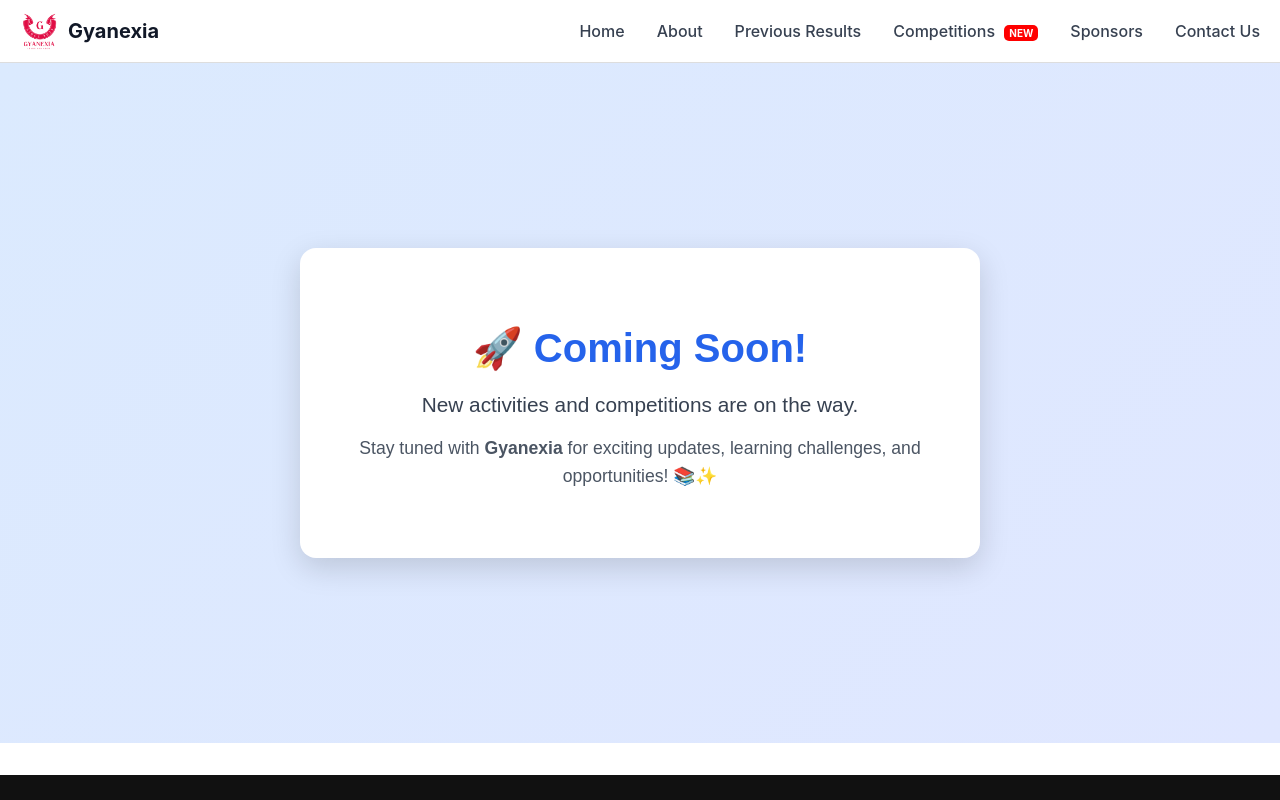
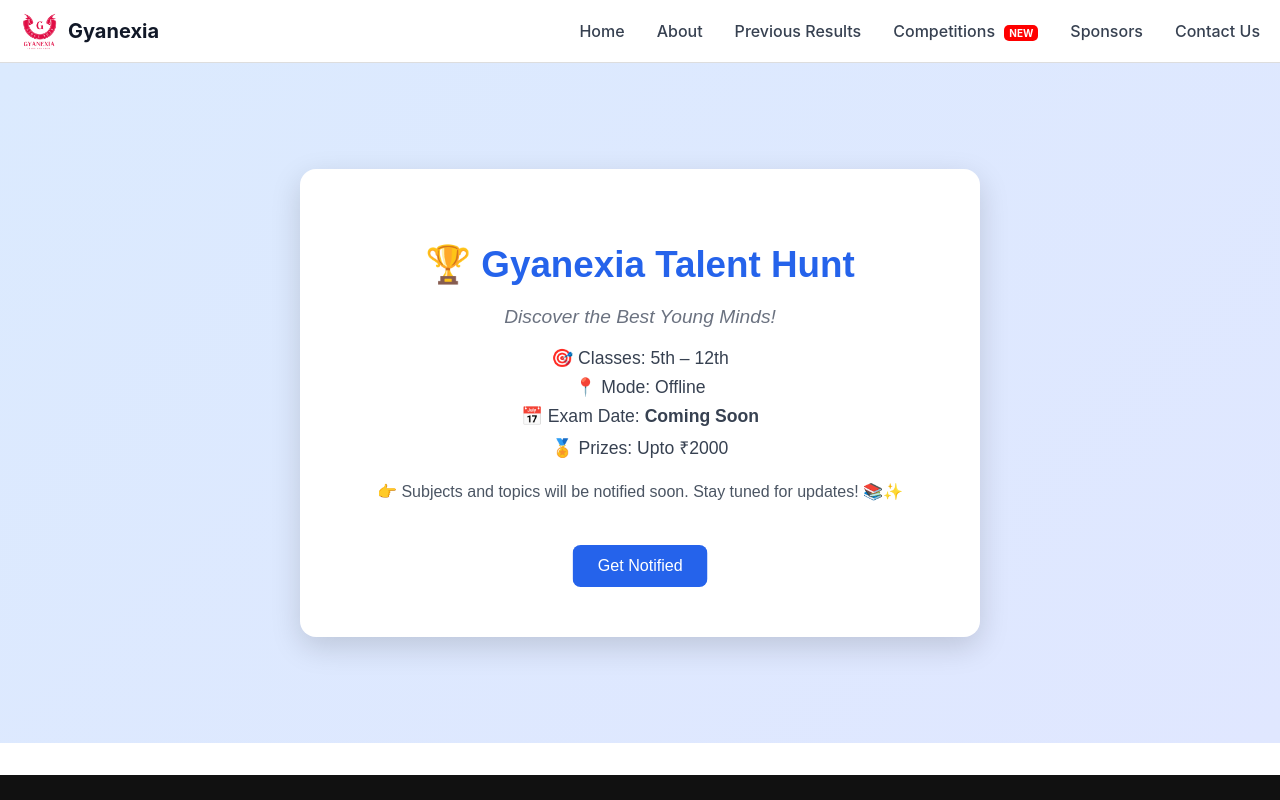
Before and after one commit to nikhilprajapati-21/gyanexia, a React (Create React App) app: page /competitions in a window 1280 px wide. Shown: the top 800 px of the page. Built offline with nearby package versions, Linux system fonts and the light colour scheme.

Commit message:
updated competition section

```diff
--- a/src/pages/Competitions.css
+++ b/src/pages/Competitions.css
@@ -1,5 +1,5 @@
-/* Full Page Centered Layout */
-.coming-soon-container {
+/* Full Page Layout */
+.competition-container {
   min-height: 80vh;
   display: flex;
   justify-content: center;
@@ -7,10 +7,12 @@
   background: linear-gradient(135deg, #dbeafe, #e0e7ff);
   padding: 20px;
   font-family: Arial, sans-serif;
+
+  animation: fadeIn 1s ease-in-out;
 }
 
 /* Card */
-.coming-soon-card {
+.competition-card {
   background: white;
   padding: 50px 40px;
   border-radius: 16px;
@@ -18,37 +20,141 @@
   max-width: 600px;
   width: 100%;
   box-shadow: 0 10px 30px rgba(0, 0, 0, 0.15);
+
+  animation: slideUp 0.8s ease-out;
+  transition: transform 0.3s ease;
+}
+
+/* Slight hover lift */
+.competition-card:hover {
+  transform: translateY(-8px);
 }
 
 /* Title */
-.coming-soon-title {
-  font-size: 2.5rem;
+.competition-title {
+  font-size: 2.3rem;
   font-weight: bold;
   color: #2563eb;
-  margin-bottom: 20px;
+  margin-bottom: 10px;
+
+  animation: fadeInDown 1s ease;
 }
 
-/* Text */
-.coming-soon-text {
-  font-size: 1.3rem;
-  color: #374151;
-  margin-bottom: 15px;
+/* Tagline */
+.competition-tagline {
+  font-size: 1.2rem;
+  color: #6b7280;
+  margin-bottom: 20px;
+  font-style: italic;
+
+  animation: fadeIn 1.2s ease;
 }
 
-/* Highlight */
-.coming-soon-highlight {
+/* Details */
+.competition-details p {
   font-size: 1.1rem;
+  color: #374151;
+  margin: 8px 0;
+
+  animation: fadeIn 1.4s ease;
+}
+
+/* Extra Info */
+.competition-extra {
+  margin-top: 20px;
+  font-size: 1rem;
   color: #4b5563;
   line-height: 1.6;
+
+  animation: fadeIn 1.6s ease;
+}
+
+/* Button */
+.notify-btn {
+  margin-top: 25px;
+  padding: 12px 25px;
+  background: #2563eb;
+  color: white;
+  border: none;
+  border-radius: 8px;
+  font-size: 1rem;
+  cursor: pointer;
+
+  animation: pulse 2s infinite;
+  transition: 0.3s ease;
+}
+
+.notify-btn:hover {
+  background: #1d4ed8;
+  transform: scale(1.08);
+}
+
+/* ---------------- Animations ---------------- */
+
+/* Fade In */
+@keyframes fadeIn {
+  from {
+    opacity: 0;
+  }
+  to {
+    opacity: 1;
+  }
+}
+
+/* Slide Up */
+@keyframes slideUp {
+  from {
+    transform: translateY(40px);
+    opacity: 0;
+  }
+  to {
+    transform: translateY(0);
+    opacity: 1;
+  }
+}
+
+/* Fade Down (for title) */
+@keyframes fadeInDown {
+  from {
+    transform: translateY(-20px);
+    opacity: 0;
+  }
+  to {
+    transform: translateY(0);
+    opacity: 1;
+  }
+}
+
+/* Pulse Button */
+@keyframes pulse {
+  0% {
+    transform: scale(1);
+  }
+  50% {
+    transform: scale(1.05);
+  }
+  100% {
+    transform: scale(1);
+  }
 }
 
 /* Responsive */
 @media (max-width: 768px) {
-  .coming-soon-title {
-    font-size: 2rem;
+  .competition-title {
+    font-size: 1.8rem;
   }
 
-  .coming-soon-card {
+  .competition-card {
     padding: 35px 25px;
   }
 }
+/* Button clicked state */
+.notify-btn.clicked {
+  background: #16a34a; /* green */
+  animation: none;
+}
+
+.notify-btn.clicked:hover {
+  transform: none;
+  background: #16a34a;
+}
--- a/src/pages/Competitions.js
+++ b/src/pages/Competitions.js
@@ -1,20 +1,39 @@
-import React from "react";
+import React, { useState } from "react";
 import "./Competitions.css";
 
 export default function Competitions() {
+  const [clicked, setClicked] = useState(false);
+
+  const handleClick = () => {
+    setClicked(true);
+  };
+
   return (
-    <div className="coming-soon-container">
-      <div className="coming-soon-card">
-        <h1 className="coming-soon-title">🚀 Coming Soon!</h1>
+    <div className="competition-container">
+      <div className="competition-card">
+        <h1 className="competition-title">🏆 Gyanexia Talent Hunt</h1>
 
-        <p className="coming-soon-text">
-          New activities and competitions are on the way.
+        <p className="competition-tagline">
+          Discover the Best Young Minds!
         </p>
 
-        <p className="coming-soon-highlight">
-          Stay tuned with <strong>Gyanexia</strong> for exciting updates, learning
-          challenges, and opportunities! 📚✨
+        <div className="competition-details">
+          <p>🎯 Classes: 5th – 12th</p>
+          <p>📍 Mode: Offline</p>
+          <p>📅 Exam Date: <strong>Coming Soon</strong></p>
+          <p>🏅 Prizes: Upto ₹2000</p>
+        </div>
+
+        <p className="competition-extra">
+          👉 Subjects and topics will be notified soon. Stay tuned for updates! 📚✨
         </p>
+
+        <button
+          className={`notify-btn ${clicked ? "clicked" : ""}`}
+          onClick={handleClick}
+        >
+          {clicked ? "You'll be notified! ✅" : "Get Notified"}
+        </button>
       </div>
     </div>
   );
--- a/src/pages/Sponsors.css
+++ b/src/pages/Sponsors.css
@@ -1,59 +1,31 @@
 /* Container */
 .sponsors-container {
-  padding: 50px 20px;
+  padding: 60px 20px;
   text-align: center;
-  background: #f9f9f9;
+  background: linear-gradient(135deg, #eef2ff, #f9fafb);
   min-height: 100vh;
+  display: flex;
+  flex-direction: column;
+  justify-content: center;
 }
 
 /* Title */
 .sponsors-title {
   font-size: 2.5rem;
   font-weight: bold;
-  margin-bottom: 10px;
+  margin-bottom: 20px;
   color: #2c3e50;
 }
 
-.sponsors-subtitle {
-  font-size: 1.1rem;
-  margin-bottom: 40px;
-  color: #555;
+/* Message */
+.sponsors-message {
+  font-size: 1.3rem;
+  color: #4b5563;
+  max-width: 600px;
+  margin: 0 auto;
+  line-height: 1.8;
+  background: white;
+  padding: 25px 30px;
+  border-radius: 12px;
+  box-shadow: 0 6px 20px rgba(0, 0, 0, 0.1);
 }
-
-/* Grid */
-.sponsors-grid {
-  display: grid;
-  grid-template-columns: repeat(auto-fit, minmax(220px, 1fr));
-  gap: 25px;
-  justify-content: center;
-  align-items: center;
-}
-
-/* Sponsor card */
-.sponsor-card {
-  background: #fff;
-  border-radius: 12px;
-  box-shadow: 0 4px 10px rgba(0, 0, 0, 0.08);
-  padding: 20px;
-  transition: transform 0.3s ease, box-shadow 0.3s ease;
-}
-
-.sponsor-card:hover {
-  transform: translateY(-5px);
-  box-shadow: 0 6px 15px rgba(0, 0, 0, 0.12);
-}
-
-/* Logo */
-.sponsor-logo {
-  max-width: 150px;
-  max-height: 100px;
-  object-fit: contain;
-  margin-bottom: 15px;
-}
-
-/* Sponsor name */
-.sponsor-name {
-  font-size: 1.2rem;
-  font-weight: 600;
-  color: #2c3e50;
-}
--- a/src/pages/Sponsors.js
+++ b/src/pages/Sponsors.js
@@ -2,32 +2,15 @@
 import "./Sponsors.css";
 
 const Sponsors = () => {
-  const sponsors = [
-    { id: 1, name: "Sponsor One", logo: "/sponsors/s1.png" },
-    { id: 2, name: "Sponsor Two", logo: "/sponsors/s2.png" },
-    { id: 3, name: "Sponsor Three", logo: "/sponsors/s3.png" },
-    { id: 4, name: "Sponsor Four", logo: "/sponsors/s4.png" },
-  ];
-
   return (
     <div className="sponsors-container">
       <h1 className="sponsors-title">Our Sponsors</h1>
-      <p className="sponsors-subtitle">
-        We are grateful to our amazing sponsors for their valuable support.
+
+      <p className="sponsors-message">
+        We will be grateful to organizations and individuals who support
+        <strong> Gyanexia </strong> in empowering young minds through learning
+        and competitions. 🤝✨
       </p>
-
-      <div className="sponsors-grid">
-        {sponsors.map((sponsor) => (
-          <div key={sponsor.id} className="sponsor-card">
-            <img
-              src={sponsor.logo}
-              alt={sponsor.name}
-              className="sponsor-logo"
-            />
-            <h3 className="sponsor-name">{sponsor.name}</h3>
-          </div>
-        ))}
-      </div>
     </div>
   );
 };
```
